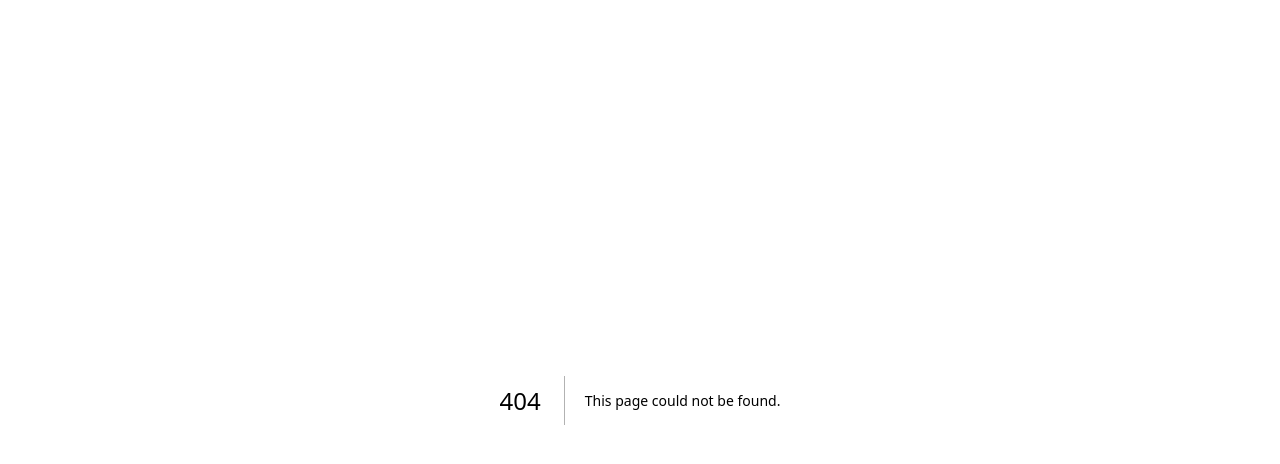
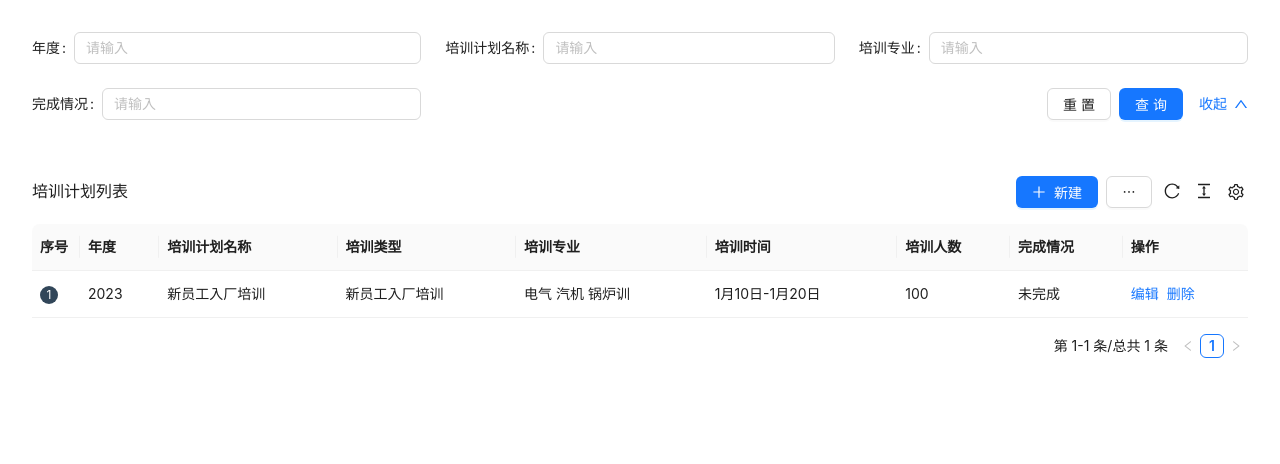
Before and after one commit to 222chaos/dcpxglxt, a Next.js app: page /TrainingPlanTable in a window 1280 px wide. Before the commit this address had no page. Shown: the top 464 px of the page. Built offline with nearby package versions, Linux system fonts and the light colour scheme.

Commit message:
添加protable

```diff
--- /dev/null
+++ b/babel.config.js
@@ -0,0 +1,3 @@
+module.exports = {
+  presets: ["@babel/preset-env", "@babel/preset-react"],
+};
--- /dev/null
+++ b/src/pages/TrainingPlanTable.js
@@ -0,0 +1,136 @@
+import { Button, Dropdown, Space, Tag } from "antd";
+import { EllipsisOutlined, PlusOutlined } from "@ant-design/icons";
+import { useRef } from "react";
+import ProTable from "@ant-design/pro-table";
+import React from "react";
+
+const TrainingPlanTable = () => {
+  const actionRef = useRef();
+
+  const trainingPlanData = [
+    {
+      id: 1,
+      year: 2023,
+      name: "新员工入厂培训",
+      type: "新员工入厂培训",
+      specialty: "电气   汽机   锅炉训",
+      time: "1月10日-1月20日",
+      participants: "100",
+      completion: "未完成",
+    },
+    // 添加更多培训计划数据
+  ];
+
+  const columns = [
+    {
+      title: "序号",
+      dataIndex: "id",
+      valueType: "indexBorder",
+      width: 48,
+    },
+    {
+      title: "年度",
+      dataIndex: "year",
+    },
+    {
+      title: "培训计划名称",
+      dataIndex: "name",
+    },
+    {
+      title: "培训类型",
+      dataIndex: "type",
+      search: false,
+    },
+    {
+      title: "培训专业",
+      dataIndex: "specialty",
+    },
+    {
+      title: "培训时间",
+      dataIndex: "time",
+      search: false,
+    },
+    {
+      title: "培训人数",
+      dataIndex: "participants",
+      search: false,
+    },
+    {
+      title: "完成情况",
+      dataIndex: "completion",
+    },
+    {
+      title: "操作",
+      valueType: "option",
+      render: (text, record) => [
+        <a key="edit" onClick={() => handleEdit(record.id)}>
+          编辑
+        </a>,
+        <a key="delete" onClick={() => handleDelete(record.id)}>
+          删除
+        </a>,
+      ],
+    },
+  ];
+
+  const handleEdit = (id) => {
+    // 编辑逻辑
+    console.log("编辑 ID:", id);
+  };
+
+  const handleDelete = (id) => {
+    // 删除逻辑
+    console.log("删除 ID:", id);
+  };
+
+  return (
+    <div>
+      <ProTable
+        columns={columns}
+        actionRef={actionRef}
+        dataSource={trainingPlanData}
+        rowKey="id"
+        search={{
+          labelWidth: "auto",
+          defaultCollapsed: false, // 默认展开
+          collapsed: false, // 设置是否手动折叠
+        }}
+        pagination={{
+          pageSize: 5,
+          onChange: (page) => console.log(page),
+        }}
+        headerTitle="培训计划列表"
+        toolBarRender={() => [
+          <Button key="button" icon={<PlusOutlined />} type="primary">
+            新建
+          </Button>,
+          <Dropdown
+            key="menu"
+            menu={{
+              items: [
+                {
+                  label: "1st item",
+                  key: "1",
+                },
+                {
+                  label: "2nd item",
+                  key: "2",
+                },
+                {
+                  label: "3rd item",
+                  key: "3",
+                },
+              ],
+            }}
+          >
+            <Button>
+              <EllipsisOutlined />
+            </Button>
+          </Dropdown>,
+        ]}
+      />
+    </div>
+  );
+};
+
+export default TrainingPlanTable;
--- a/src/pages/_app.js
+++ b/src/pages/_app.js
@@ -1,5 +1,5 @@
-import '@/styles/globals.css'
-
+import "@/styles/globals.css";
+import React from "react";
 export default function App({ Component, pageProps }) {
-  return <Component {...pageProps} />
+  return <Component {...pageProps} />;
 }
```
Also changed, not shown: package.json (+12 -5 lines), src/pages/_document.js (+6 -4 lines), src/pages/index.js (+7 -2 lines), src/pages/pxjhgl.js (added, +144 -0 lines), .babelrc (added), src/pages/.txt (added), src/pages/pxcjgl.js (added), 1 other file (tests, documents, lock files or other folders).
